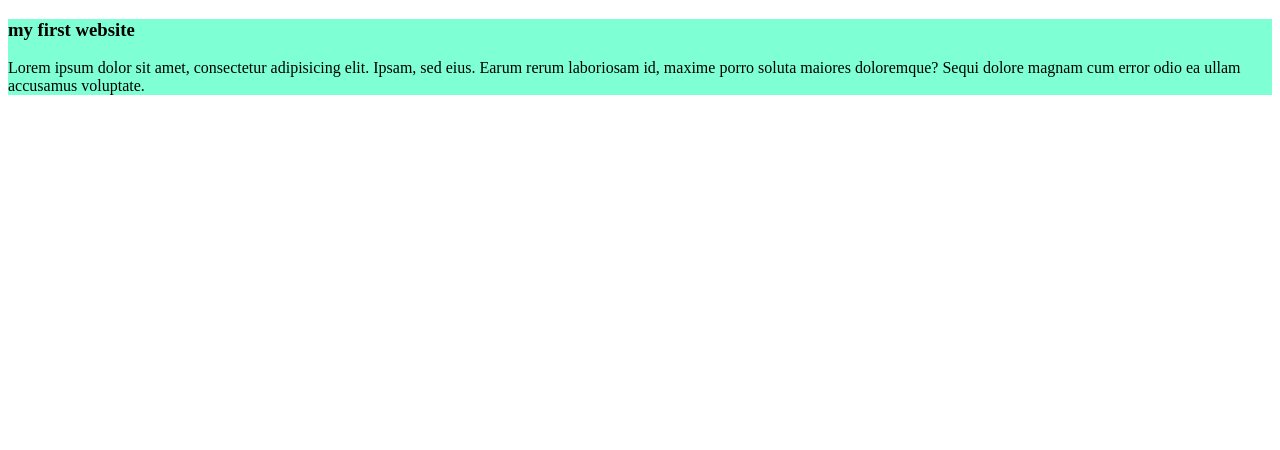
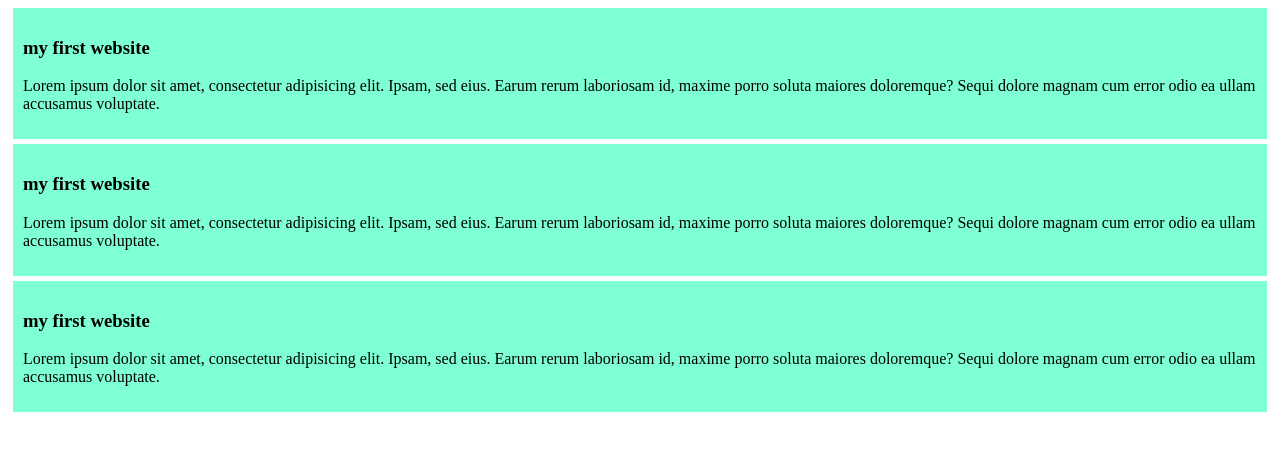
Before and after one commit to mofa-1702/my-simple-website, a plain HTML site: page index.html in a window 1280 px wide. Drawn offline with Linux system fonts and the light colour scheme.

Commit message:
added the second blog

```diff
--- a/index.html
+++ b/index.html
@@ -16,5 +16,25 @@
              Sequi dolore magnam cum error odio ea ullam
              accusamus voluptate.</p>
     </div>
+
+    <div>
+        <h3>my first website</h3>
+        <p>Lorem ipsum dolor sit amet,
+            consectetur adipisicing elit. Ipsam,
+            sed eius. Earum rerum laboriosam id,
+             maxime porro soluta maiores doloremque?
+             Sequi dolore magnam cum error odio ea ullam
+             accusamus voluptate.</p>
+    </div>
+
+    <div>
+        <h3>my first website</h3>
+        <p>Lorem ipsum dolor sit amet,
+            consectetur adipisicing elit. Ipsam,
+            sed eius. Earum rerum laboriosam id,
+             maxime porro soluta maiores doloremque?
+             Sequi dolore magnam cum error odio ea ullam
+             accusamus voluptate.</p>
+    </div>
 </body>
 </html>
--- a/styles/blog.css
+++ b/styles/blog.css
@@ -1,3 +1,5 @@
 div{
     background-color: aquamarine;
+    padding: 10px;
+    margin: 5px;
 }
```
